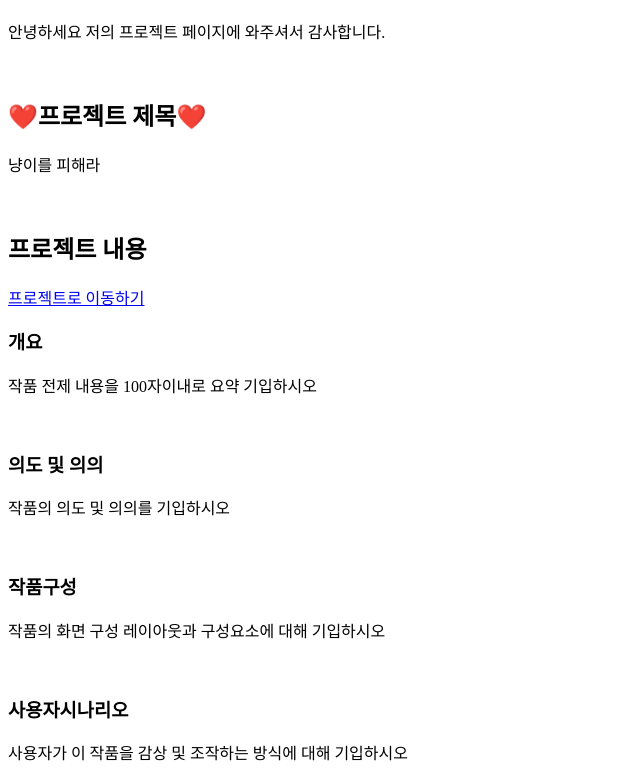
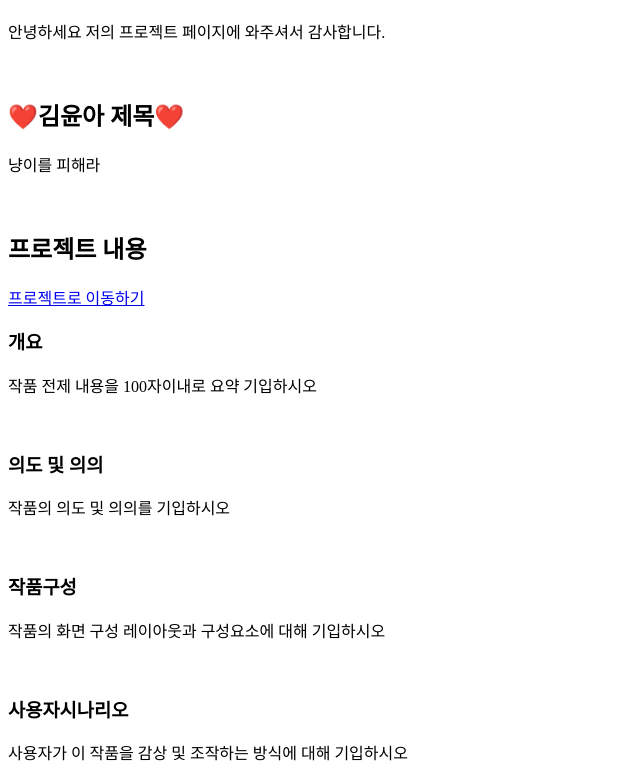
Before and after one commit to yoonah75/sample_web, a plain HTML site: page index.html in a window 1280 px wide. Shown: the part 70-850 px from the top of the page, without its empty margins (0-640 px from the left). Drawn offline with Linux system fonts and the light colour scheme.

Commit message:
Add files via upload

```diff
--- a/index.html
+++ b/index.html
@@ -7,7 +7,7 @@
 <h1>김윤아의 기말프로젝트 제목</h1>
 <p>안녕하세요 저의 프로젝트 페이지에 와주셔서 감사합니다.</p>
 <br>
-<h2>❤️프로젝트 제목❤️</h2>
+<h2>❤️김윤아 제목❤️</h2>
 <p>냥이를 피해라</p>
 <br>
 <h2>프로젝트 내용</h2>
```
